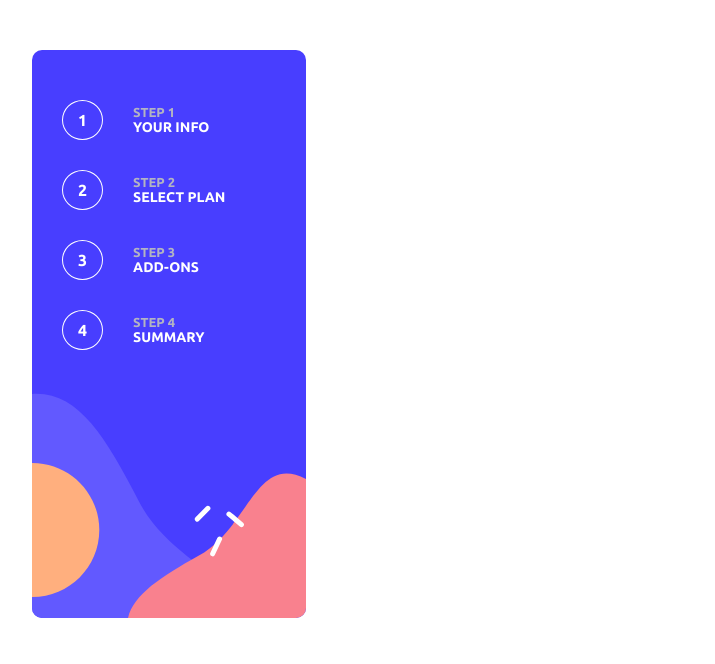
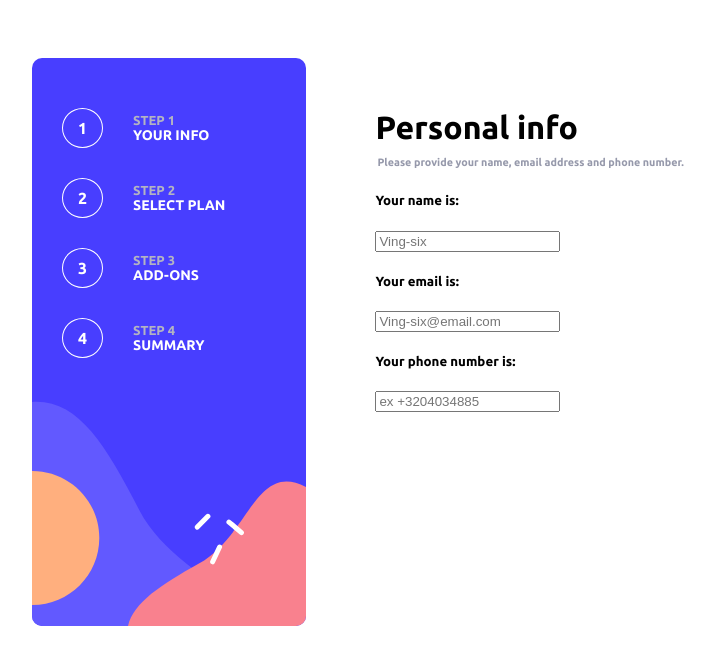
Before and after one commit to somaleyo/State, a React (Vite) app: page / in a window 1280 px wide. Shown: the top 664 px of the page, without its empty margins (276-991 px from the left). Built offline with nearby package versions, Linux system fonts and the light colour scheme.

Commit message:
right side comp htm

```diff
--- a/src/App.css
+++ b/src/App.css
@@ -51,3 +51,20 @@ h3{
     color: hsl(213, 96%, 18%);
     background-color: hsl(228, 100%, 84%);
 }
+.container{
+    display: flex;
+    gap: 150px;
+
+}
+.rightside{
+    color: black;
+     margin-top: 80px;
+}
+h1{
+    margin-bottom: 0;
+}
+h6{
+    margin-top: 10px;
+    color: hsl(231, 11%, 63%);
+    margin-left: 2px;
+}
--- a/src/App.jsx
+++ b/src/App.jsx
@@ -1,6 +1,7 @@
 import { useState } from 'react'
 import bg from '/src/assets/images/sidebar.svg'
 import './App.css'
+import Info from './Components/Info/info'
 
 function App() {
 
@@ -40,7 +41,7 @@ function App() {
 
       </div>
       <div className="rightside">
-
+        <Info/>
       </div>
     </div>
 
--- a/src/Components/Info/info.jsx
+++ b/src/Components/Info/info.jsx
@@ -0,0 +1,18 @@
+import './info.css'
+export default function Info(props) {
+    return(
+        <>
+            <h1>Personal info</h1>
+            <h6>Please provide your name, email address and phone number.</h6>
+
+            <div className="informations">
+                <h5>Your name is:</h5>
+                <input type="text" placeholder='Ving-six' />
+                <h5>Your email is:</h5>
+                <input type="text" placeholder='Ving-six@email.com' />
+                <h5>Your phone number is:</h5>
+                <input type="text" placeholder='ex +3204034885' />
+            </div>
+        </>
+    )
+}
```
